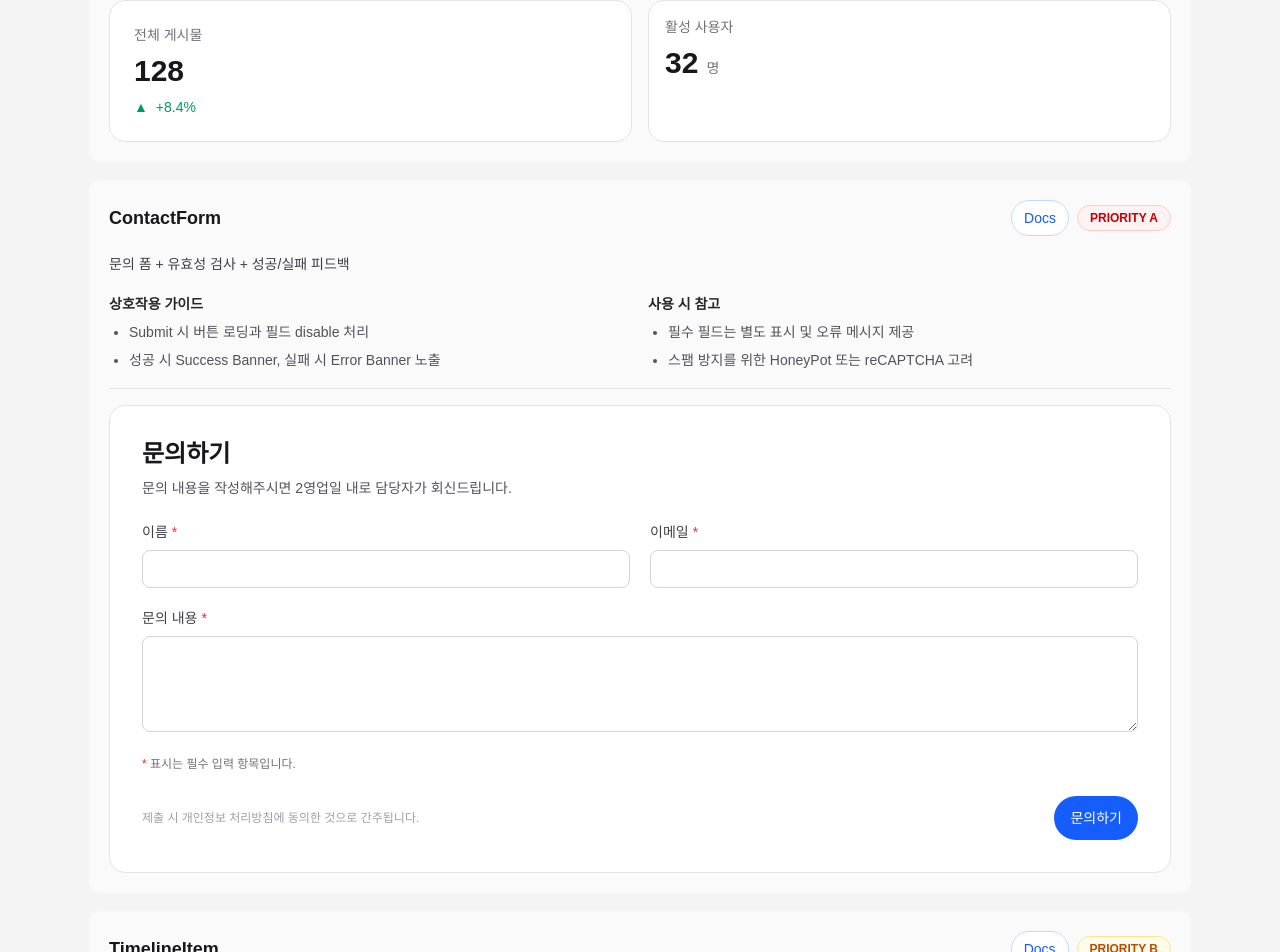
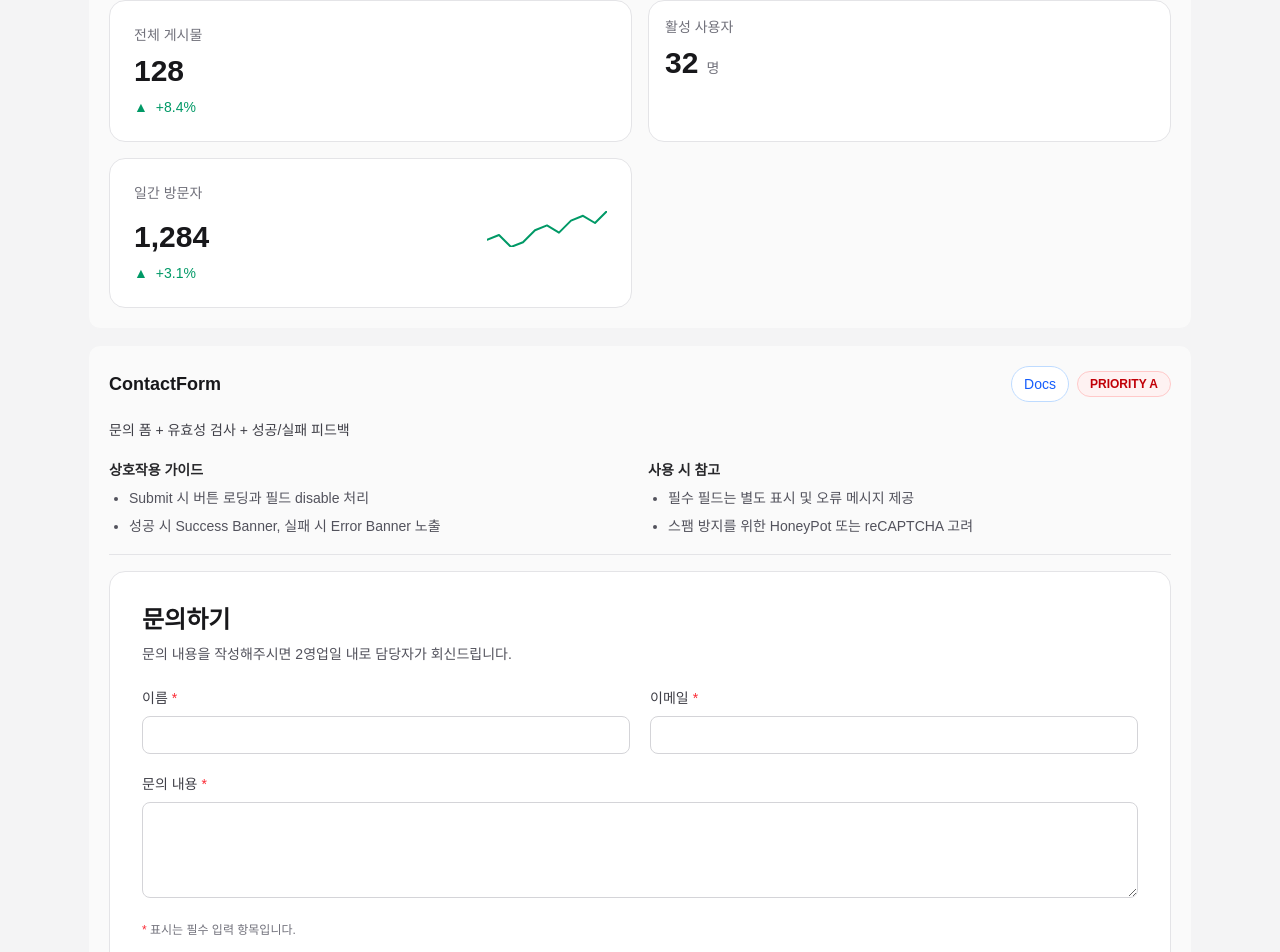
Before and after one commit to dyoun12/fm-web, a Next.js app in the folder fe-app/: page /dev in a window 1280 px wide. Shown: the part 9030-9982 px from the top of the page. Built offline with nearby package versions, Linux system fonts and the light colour scheme.

Commit message:
feat: StatCard 스파크라인 그래프 옵션 추가
- graph 옵션(data, color, strokeWidth) 추가\n- SVG 스파크라인 렌더 및 라이트/다크 대비 색상 적용\n- 스토리(WithGraph)·테스트·Dev 카탈로그 예시 추가\n\nRefs: docs/design-guide.md, tasks/01-UI-components.md

```diff
--- a/fe-app/app/components/molecules/stat-card/stat-card.tsx
+++ b/fe-app/app/components/molecules/stat-card/stat-card.tsx
@@ -14,6 +14,11 @@ export type StatCardProps = {
   icon?: ReactNode;
   variant?: StatCardVariant;
   theme?: "light" | "dark";
+  graph?: {
+    data: number[]; // 스파크라인 값들(최소 2개)
+    color?: "emerald" | "blue" | "red" | "zinc";
+    strokeWidth?: number;
+  };
 };
 
 export function StatCard({
@@ -24,8 +29,34 @@ export function StatCard({
   icon,
   variant = "default",
   theme = "light",
+  graph,
 }: StatCardProps) {
   const isDark = theme === "dark";
+  // 스파크라인 path 계산
+  const graphPath = (() => {
+    if (!graph || !graph.data || graph.data.length < 2) return "";
+    const w = 120;
+    const h = 36;
+    const min = Math.min(...graph.data);
+    const max = Math.max(...graph.data);
+    const range = max - min || 1;
+    const stepX = w / (graph.data.length - 1);
+    return graph.data
+      .map((v, i) => {
+        const x = i * stepX;
+        // y=0이 top이므로 값을 뒤집어 높을수록 위로
+        const y = h - ((v - min) / range) * h;
+        return `${i === 0 ? "M" : "L"}${x.toFixed(2)},${y.toFixed(2)}`;
+      })
+      .join(" ");
+  })();
+  const graphColorClass = (() => {
+    const c = graph?.color || "emerald";
+    if (c === "blue") return isDark ? "text-blue-300" : "text-blue-600";
+    if (c === "red") return isDark ? "text-red-300" : "text-red-600";
+    if (c === "zinc") return isDark ? "text-zinc-400" : "text-zinc-500";
+    return isDark ? "text-emerald-300" : "text-emerald-600";
+  })();
   return (
     <Card theme={theme} padding={variant === "compact" ? "sm" : "md"}>
       <div className="flex items-center gap-3">
@@ -34,9 +65,21 @@ export function StatCard({
         )}
         <p className={cn("text-sm", isDark ? "text-zinc-400" : "text-zinc-500")}>{label}</p>
       </div>
-      <div className="mt-2 flex items-baseline gap-2">
+      <div className={cn("mt-2 flex items-baseline gap-2", graph ? "justify-between" : undefined)}>
         <span className={cn("text-3xl font-semibold", isDark ? "text-zinc-100" : "text-zinc-900")}>{value}</span>
         {unit && <span className={cn("text-sm", isDark ? "text-zinc-400" : "text-zinc-500")}>{unit}</span>}
+        {graph && graphPath && (
+          <svg
+            width="120"
+            height="36"
+            viewBox="0 0 120 36"
+            className={cn("ml-auto", graphColorClass)}
+            aria-hidden="true"
+            data-testid="statcard-graph"
+          >
+            <path d={graphPath} fill="none" stroke="currentColor" strokeWidth={graph.strokeWidth ?? 2} strokeLinejoin="round" strokeLinecap="round" />
+          </svg>
+        )}
       </div>
       {trend && (
         <p
--- a/fe-app/app/dev/page.tsx
+++ b/fe-app/app/dev/page.tsx
@@ -927,6 +927,7 @@ function renderMoleculePreview(name: string, theme: "light" | "dark") {
         <div className="grid gap-4 sm:grid-cols-2">
           <StatCard label="전체 게시물" value="128" trend={{ direction: "up", value: "+8.4%" }} theme={theme} />
           <StatCard label="활성 사용자" value="32" unit="명" variant="compact" theme={theme} />
+          <StatCard label="일간 방문자" value="1,284" trend={{ direction: "up", value: "+3.1%" }} graph={{ data: [12,14,9,11,16,18,15,20,22,19,24], color: "emerald" }} theme={theme} />
         </div>
       );
     case "FooterLinks":
```
Also changed, not shown: 2 other files (tests, documents, lock files or other folders).
